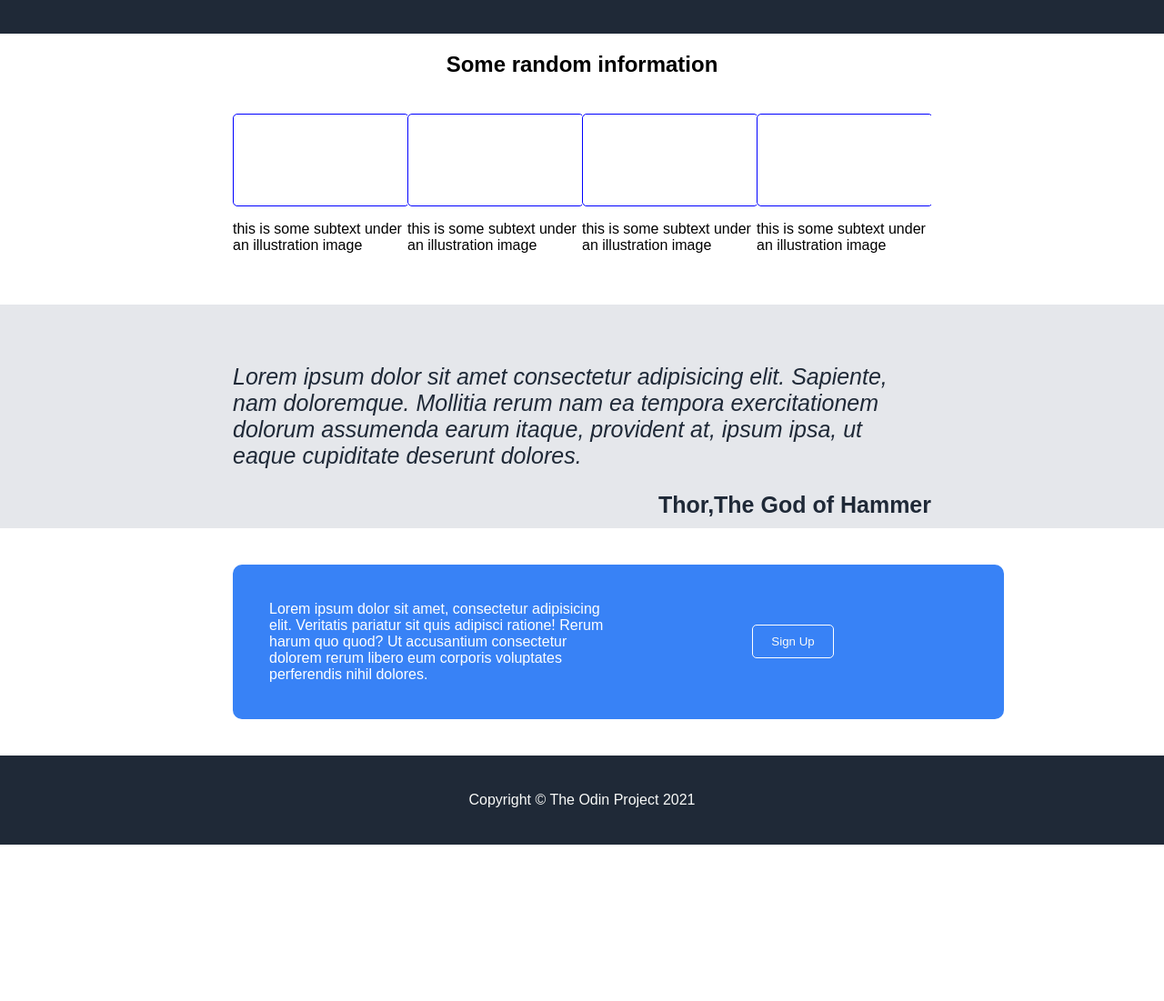
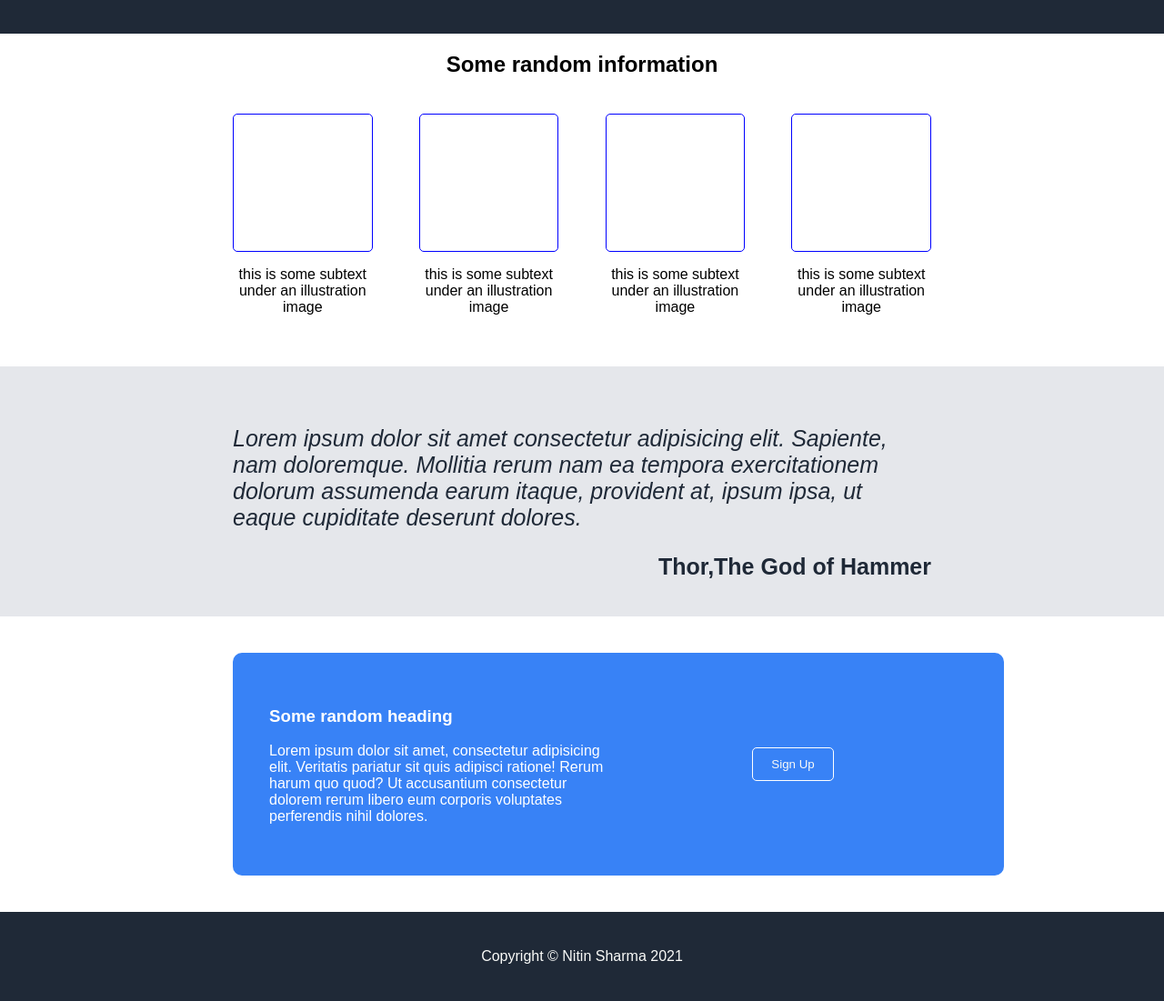
Before and after one commit to NITINSHARMA108/landing_page, a plain HTML site: page index.html in a window 1280 px wide. Shown: the part 422-1523 px from the top of the page at 91% size. Before the commit the page ends 1351 px from the top, so only its background shows below. Drawn offline with Linux system fonts and the light colour scheme.

Commit message:
second commit

```diff
--- a/css/styles.css
+++ b/css/styles.css
@@ -43,8 +43,16 @@ header a{
     color:#e5e7eb;
 }
 
+.head1{
+    padding-left:10%;
+    padding-right:10%;
+    display:flex;
+    justify-content: space-between;
+    padding-bottom:40px;
+}
+
 /*second section styling begins */
-section > .cards{
+.cards{
     display: flex;
     flex-direction:row;
     justify-content:space-between;
@@ -56,19 +64,19 @@ section > .cards{
 
 }
 
-.box{
+.cards .box{
 
-    flex:1;
+    width:20%;
     display:flex;
     flex-direction:column;
     overflow-x:hidden;
+    text-align:center;
 }
-.card{
-    width:100%;
-    height:100px;
+.cards .box .card{
+
+    height:150px;
     border:1px solid blue;
     border-radius:5px;
-
 }
 
 footer,header,.head1{
@@ -76,13 +84,7 @@ footer,header,.head1{
     background-color:#1F2937;
 
 }
-.head1{
-    padding-left:10%;
-    padding-right:10%;
-    display:flex;
-    justify-content: space-between;
-    padding-bottom:40px;
-}
+
 
 button{
     background-color:#3882f6;
--- a/index.html
+++ b/index.html
@@ -64,12 +64,17 @@
 
         <section class="greyback">
             <p>Lorem ipsum dolor sit amet consectetur adipisicing elit. Sapiente, nam doloremque. Mollitia rerum nam ea tempora exercitationem dolorum assumenda earum itaque, provident at, ipsum ipsa, ut eaque cupiditate deserunt dolores.</p>
-            <div style="float:right;font-weight: bold;font-style: normal;">Thor,The God of Hammer</div>
+            <div style="display:flex;justify-content:end;font-weight: bold;font-style: normal;">Thor,The God of Hammer</div>
         </section>
 
         <!--blue card -->
         <section class="bluebar">
-            <div style="flex:1;width:50%">Lorem ipsum dolor sit amet, consectetur adipisicing elit. Veritatis pariatur sit quis adipisci ratione! Rerum harum quo quod? Ut accusantium consectetur dolorem rerum libero eum corporis voluptates perferendis nihil dolores.</div>
+            <div style="flex:1;">
+                <h3>Some random heading</h3>
+                <p>
+                    Lorem ipsum dolor sit amet, consectetur adipisicing elit. Veritatis pariatur sit quis adipisci ratione! Rerum harum quo quod? Ut accusantium consectetur dolorem rerum libero eum corporis voluptates perferendis nihil dolores.
+                </p>
+            </div>
 
             <div style="flex:1;display:flex;justify-content: center;align-items:center">
                 <button style="border:1px solid white;">Sign&nbsp;Up</button>
@@ -78,7 +83,7 @@
 
     </main>
     <footer>
-        Copyright &copy; The Odin Project 2021
+        Copyright &copy; Nitin Sharma 2021
 
     </footer>
 </body>
```
